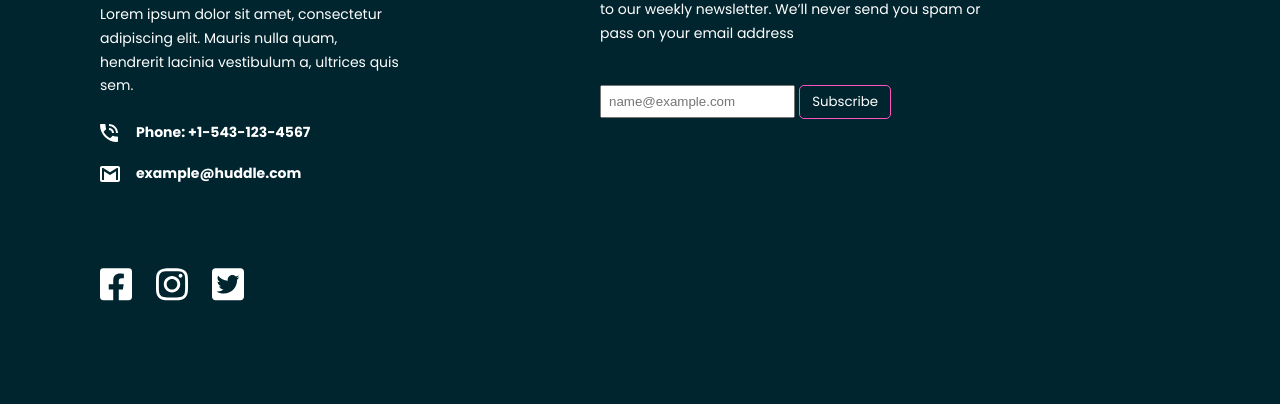
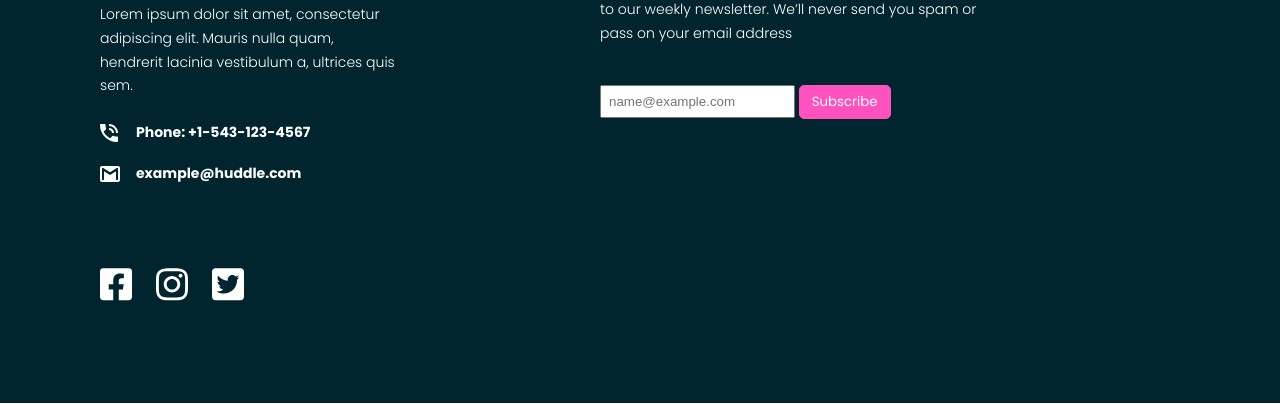
Before and after one commit to fawzitheprogrammer/Huddle-Landing-Page-Curved-Shapes, a plain HTML site: page index.html in a window 1280 px wide. Shown: the part 3865-4269 px from the top of the page. Drawn offline with nearby package versions, Linux system fonts and the light colour scheme.

Commit message:
Some updates

```diff
--- a/style.css
+++ b/style.css
@@ -71,6 +71,7 @@ button {
 .form__btn{
     color: white;
     border-radius: 5px;
+    background-color: var(--pink);;
 }
 
 .form__control {
@@ -415,6 +416,7 @@ button {
     flex-direction: column;
     align-items: center;
     justify-content: space-around;
+    font-size: 0.875rem;
 }
 
 .footer .col {
@@ -437,8 +439,8 @@ button {
 }
 
 .footer__text {
-    font-size: 0.875rem;
-    font-weight: 400;
+    font-size: 14px;
+    font-weight: 300;
     line-height: 1.7;
     margin-bottom: 2rem;
     max-width: 46ch;
@@ -494,7 +496,7 @@ button {
     width: 1.5rem;
 }
 
-@media (max-width: 600px) {
+@media (max-width: 500px) {
 
     .footer {
         padding: 0px 20px;
@@ -514,10 +516,11 @@ button {
         width: 150px;
     }
 }
-@media (min-width: 768px) and (min-width:600px) {
+@media (min-width: 768px) {
     .footer .row {
         flex-direction: row-reverse;
         align-items: flex-start;
+        font-size: 0.875rem;
     }
 
     .footer .col:first-child {
@@ -526,7 +529,7 @@ button {
 
     .footer .col:last-child {
         max-width: 300px;
-
+        font-size: 0.875rem;
     }
 }
 
```
